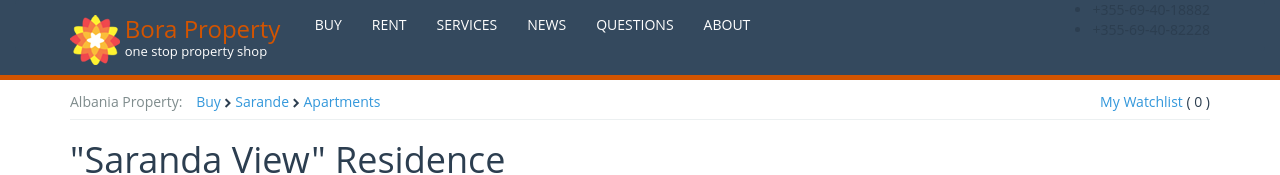
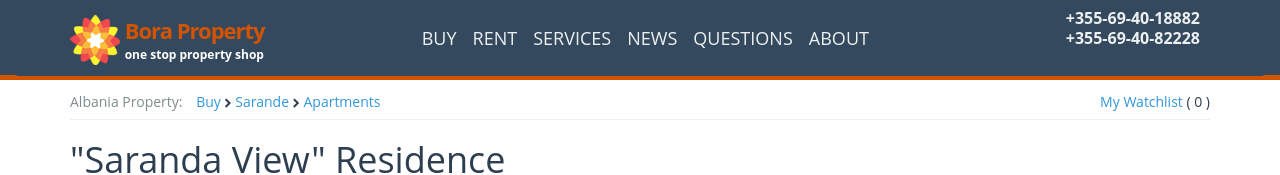
Before and after one commit to adrianbiba/bora, a plain HTML site: page buy.html in a window 1280 px wide. Shown: the top 175 px of the page. Drawn offline with nearby package versions, Linux system fonts and the light colour scheme.

Commit message:
small fixes

```diff
--- a/buy.html
+++ b/buy.html
@@ -6,6 +6,7 @@
  	<meta name="viewport" content="width=device-width, initial-scale=1, shrink-to-fit=no">
 
 	<link href="https://maxcdn.bootstrapcdn.com/bootstrap/3.3.7/css/bootstrap.min.css" rel="stylesheet" integrity="sha384-BVYiiSIFeK1dGmJRAkycuHAHRg32OmUcww7on3RYdg4Va+PmSTsz/K68vbdEjh4u" crossorigin="anonymous">
+	<link rel="stylesheet" type="text/css" href="css/style.css">
 	<link rel="stylesheet" type="text/css" href="css/buy.css">
 	<link rel="stylesheet" href="https://maxcdn.bootstrapcdn.com/font-awesome/4.7.0/css/font-awesome.min.css">
 </head>
@@ -25,6 +26,7 @@
 						<span class="icon-bar"></span>
 					</button>
 					<div class="navbar-brand">
+						<a href="#">
 				  			<div class="site-img-logo">
 				  				<img class="img-logo" src="img/logo.png">
 				  			</div>
@@ -32,38 +34,41 @@
 								<span class="site-name">Bora Property</span>
 								<span class="site-slogan">one stop property shop</span>
 							</div>
+						</a>
 					</div>
 				</div>
 
 		    	<ul class="nav navbar-nav">
 		    		<li class="menu-link">
-		    			<a href="#" class="menu-link-item">BUY</a>
+		    			<a href="buy-menu.html" class="menu-link-item">BUY</a>
 		    		</li>
 					<li class="menu-link">
-						<a href="#" class="menu-link-item">RENT</a>
+						<a href="rent-menu.html" class="menu-link-item">RENT</a>
 					</li>
 					<li class="menu-link">
-						<a href="#" class="menu-link-item">SERVICES</a>
+						<a href="services-menu.html" class="menu-link-item">SERVICES</a>
 					</li>
 					<li class="menu-link">
-						<a href="#" class="menu-link-item">NEWS</a>
+						<a href="news-menu.html" class="menu-link-item">NEWS</a>
 					</li>
 					<li class="menu-link">
-						<a href="#" class="menu-link-item">QUESTIONS</a>
+						<a href="questions-menu.html" class="menu-link-item">QUESTIONS</a>
 					</li>
 					<li class="menu-link">
 						<a href="#" class="menu-link-item">ABOUT</a>
 					</li>
 		    	</ul>
-				<ul class="pull-right">
-					<li>+355-69-40-18882</li>
-					<li>+355-69-40-82228</li>
-				</ul>
+				<span class="phone-number">
+					+355-69-40-18882
+					<br>
+					+355-69-40-82228
+				</span>
 		    </div>
 		  </div>
 		</nav>
 
 	</div>
+
 </section>
 
 <section id="information">
--- a/css/style.css
+++ b/css/style.css
@@ -20,7 +20,9 @@ a {
 	border: 0px;
 }
 
-
+.nav.navbar-nav{
+    margin-left: 10%;
+}
 
 
 .site-name {
@@ -911,7 +913,7 @@ a {
     font-size: 18px;
     padding-right: 9px;
     padding-left: 9px;
-    padding: 28px 4px;
+    padding: 28px 8px;
     border: 0 none;
 
 }
@@ -928,23 +930,29 @@ a {
 }
 
 #header .site-slogan {
-    font-size: 13px;
+    font-size: 12px;
     display: inline-block;
     vertical-align: top;
+    font-weight: bold;
 }
 
 #header .site-name {
     color: #d35400;
-    font-size: 24px;
+    font-size: 22px;
     line-height: 30px;
+    font-weight: bold;
+    letter-spacing: -1px;
 }
 
 #header .phone-number {
     color: #ecf0f1;
     display: inline-block;
     vertical-align: top;
-    font-size: 18px;
+    font-size: 16px;
     line-height: 20px;
     text-transform: uppercase;
     float: right;
+    font-weight: bold;
+    padding-top: 8px;
+    padding-right: 10px;
 }
```
Also changed, not shown: buy-menu.html (+14 -9 lines), index.html (+4 -4 lines), news-menu.html (+5 -5 lines), questions-menu.html (+7 -10 lines), rent-menu.html (+14 -9 lines), services-menu.html (+14 -9 lines). Lines whose indentation alone changed are shown as unchanged.
